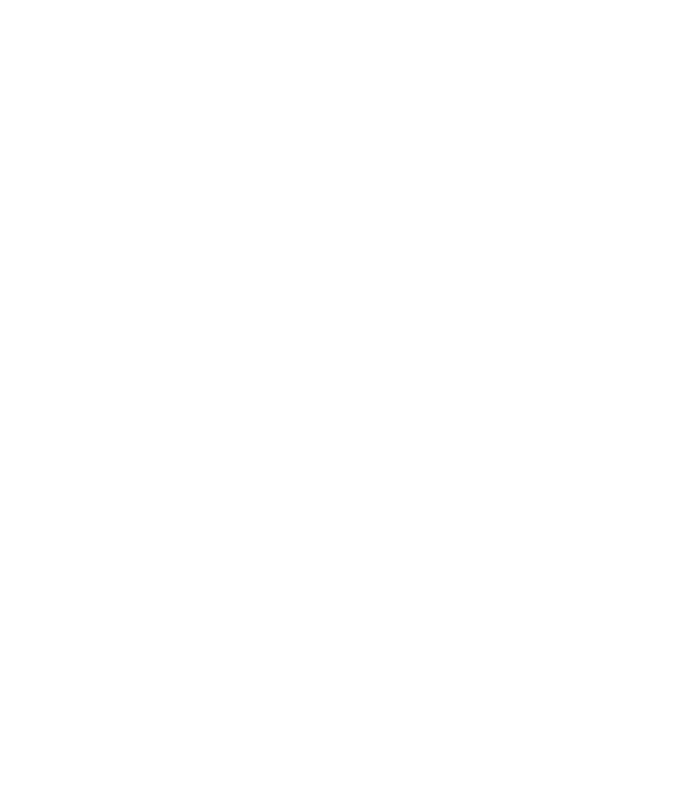
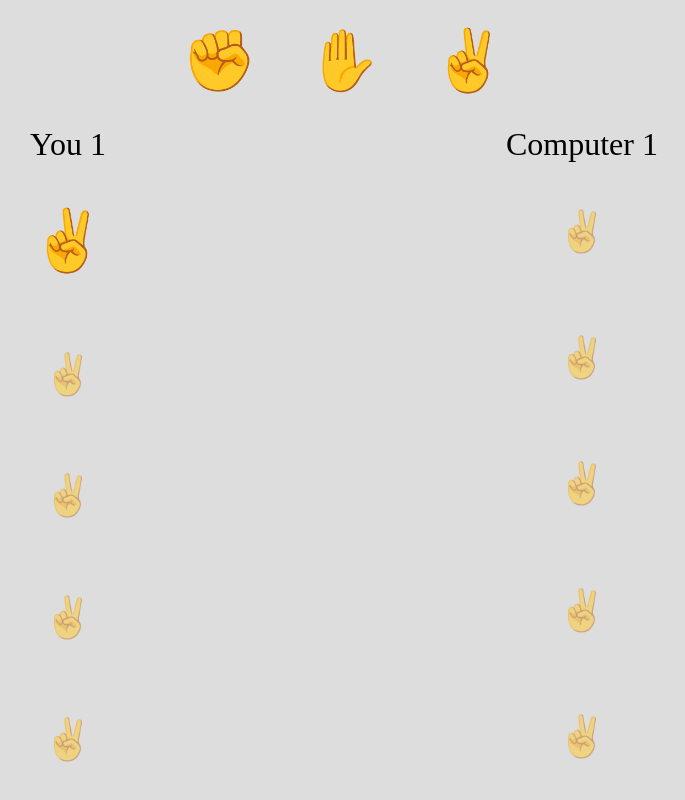
Before and after one commit to DatPNguyen212/rock-paper-scissors-game, a plain HTML site: page index.html in a window 1280 px wide. Shown: the whole page, without its empty margins (296-981 px from the left). Drawn offline with Linux system fonts and the light colour scheme.

Commit message:
add rock paper scissor elements and style them

```diff
--- a/index.html
+++ b/index.html
@@ -7,5 +7,39 @@
     <link rel="stylesheet" href="./style.css" />
     <script defer src="./script.js"></script>
   </head>
-  <body></body>
+  <body>
+    <div class="player-choice-container">
+      <span class="rock choice">✊</span>
+      <span class="paper choice">✋</span>
+      <span class="scissors choice">✌️</span>
+    </div>
+    <div class="result-history-container">
+      <div class="player-history-master-container">
+        <div class="player-label-container">
+          <span class="player-label">You</span>
+          <span class="player-win-count">1</span>
+        </div>
+        <div class="player-history-container">
+          <div class="player-history-one history win-history">✌️</div>
+          <div class="player-history-two history">✌️</div>
+          <div class="player-history-three history">✌️</div>
+          <div class="player-history-four history">✌️</div>
+          <div class="player-history-five history">✌️</div>
+        </div>
+      </div>
+      <div class="computer-history-master-container">
+        <div class="computer-label-container">
+          <span class="computer-label">Computer</span>
+          <span class="computer-win-count">1</span>
+        </div>
+        <div class="computer-history-container">
+          <div class="computer-history-one history">✌️</div>
+          <div class="computer-history-two history">✌️</div>
+          <div class="computer-history-three history">✌️</div>
+          <div class="computer-history-four history">✌️</div>
+          <div class="computer-history-five history">✌️</div>
+        </div>
+      </div>
+    </div>
+  </body>
 </html>
--- a/style.css
+++ b/style.css
@@ -0,0 +1,130 @@
+*,
+*::before,
+*::after {
+  margin: 0;
+  padding: 0;
+  box-sizing: border-box;
+}
+
+:root {
+  --background: #ddd;
+  --player-choice-container-height: 120px;
+  --result-history-container-height: calc(
+    100vh - (var(--player-choice-container-height))
+  );
+  --height-player-computer-label: 3rem;
+  --height-player-computer-history-container: calc(
+    100vh - var(--player-choice-container-height) -
+      var(--height-player-computer-label)
+  );
+  --player-choice-emoji-size: 60px;
+  --history-emoji-size: 40px;
+  --gap-player-choice: 50px;
+  --gap-player-computer-history: 200px;
+  --font-size-player-computer-label: 2rem;
+  --gap-playerLabel-playerWin: 0.5rem;
+  --gap-computerLabel-computerWin: var(--gap-playerLabel-playerWin);
+  --emoji-history-opacity: 0.5;
+
+  --choice-hover-scale-duration: 0.3s;
+  --choice-hover-scale-value: 1.5;
+}
+
+body {
+  background: var(--background);
+  display: flex;
+  flex-direction: column;
+  justify-content: start;
+  align-items: center;
+  height: 100vh;
+}
+
+.player-choice-container {
+  height: var(--player-choice-container-height);
+  font-size: var(--player-choice-emoji-size);
+  display: flex;
+  justify-content: center;
+  align-items: center;
+  gap: var(--gap-player-choice);
+}
+
+.result-history-container {
+  width: 100vw;
+  height: var(--result-history-container-height);
+  display: flex;
+  flex-direction: row;
+  justify-content: center;
+  align-items: start;
+  gap: var(--gap-player-computer-history);
+}
+
+.player-label,
+.computer-label,
+.player-win-count,
+.computer-win-count {
+  font-size: var(--font-size-player-computer-label);
+}
+
+.player-label-container {
+  display: flex;
+  flex-direction: row;
+  justify-content: center;
+  align-items: center;
+  gap: var(--gap-playerLabel-playerWin);
+  height: var(--height-player-computer-label);
+}
+.computer-label-container {
+  display: flex;
+  flex-direction: row;
+  justify-content: center;
+  align-items: center;
+  gap: var(--gap-computerLabel-computerWin);
+  height: var(--height-player-computer-label);
+}
+
+.player-history-master-container {
+  display: flex;
+  flex-direction: column;
+  justify-content: center;
+  align-items: center;
+}
+.computer-history-master-container {
+  display: flex;
+  flex-direction: column;
+  justify-content: center;
+  align-items: center;
+}
+
+.player-history-container,
+.computer-history-container {
+  display: flex;
+  flex-direction: column;
+  justify-content: space-around;
+  align-items: center;
+  height: var(--height-player-computer-history-container);
+}
+
+.history {
+  font-size: var(--history-emoji-size);
+  opacity: var(--emoji-history-opacity);
+}
+
+.player-choice-container .choice {
+  transform: scale(1);
+  transition: transform var(--choice-hover-scale-duration) ease;
+}
+
+.player-choice-container .choice:hover {
+  transform: scale(var(--choice-hover-scale-value));
+}
+
+@media screen and (min-width: 760px) {
+  :root {
+    --gap-player-computer-history: 400px;
+  }
+}
+
+.win-history {
+  --history-emoji-size: 60px;
+  --emoji-history-opacity: 1;
+}
```
